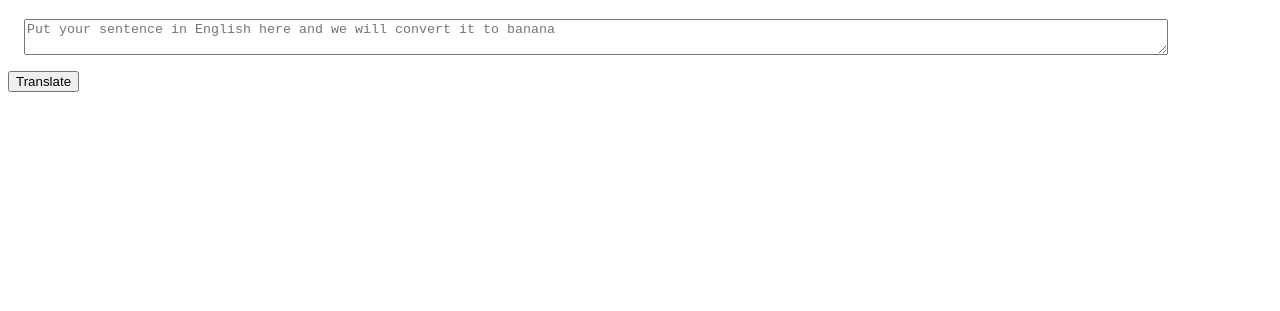
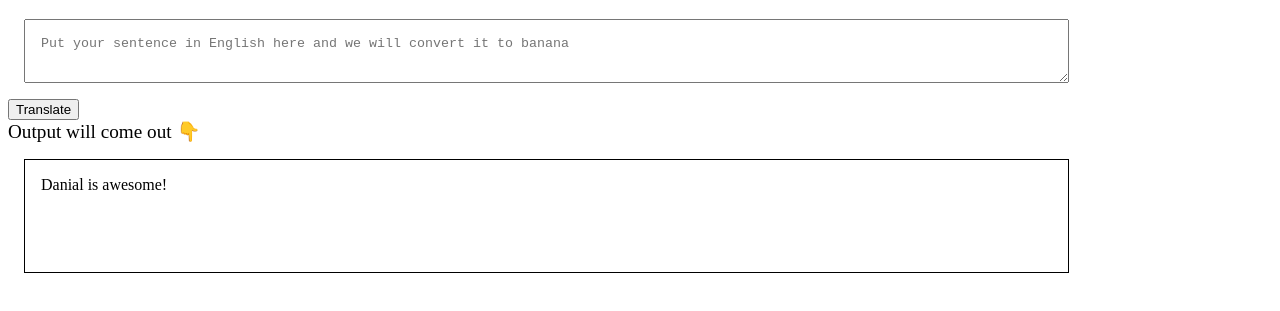
Before and after one commit to danialhabib/JavaScript-in-the-browser, a plain HTML site: page index.html in a window 1280 px wide. Shown: the part 61-372 px from the top of the page. Drawn offline with Linux system fonts and the light colour scheme.

Commit message:
input output processing done

```diff
--- a/app.js
+++ b/app.js
@@ -1,13 +1,19 @@
-var btnTranslate = document.querySelector("#btn-translate")
+var btnTranslate = document.querySelector("#btn-translate");
 var txtInput = document.querySelector("#txt-input");
+var outPutDiv = document.querySelector("#output");
 
 // btnTranslate.addEventListener("click", function clickEventHandler() {
 //     console.log("clicked!")
 // })
 
+// outputDiv.innerText = "Tanay Pratap"
+
+console.log(outPutDiv)
+
 function clickHandler() {
-    console.log("clicked!")
-    console.log("input", txtInput.value);
+    // console.log("clicked!")
+    // console.log("input", txtInput.value);
+    outPutDiv.innerText = "da da da a da ad  " + txtInput.value;
 };
 
 btnTranslate.addEventListener("click", clickHandler)
--- a/index.html
+++ b/index.html
@@ -9,9 +9,17 @@
 		<title>Document</title>
 		<style>
 			textarea {
-				width: 90%;
+				width: 80%;
 				display: block;
 				margin: 1rem;
+				padding: 1rem;
+			}
+			#output {
+				border: 1px solid black;
+				height: 10vh;
+				width: 80%;
+				margin: 1rem;
+				padding: 1rem;
 			}
 		</style>
 	</head>
@@ -20,6 +28,9 @@
 		<h1>talk banaaabanaaa</h1>
 		<textarea id="txt-input" placeholder="Put your sentence in English here and we will convert it to banana " ></textarea>
 		<button id="btn-translate">Translate</button>
+
+		<div style="font-size: larger;" >Output will come out 👇</div>
+		<div id="output">Danial is awesome!</div>
 		<script src="app.js"></script>
 	</body>
 </html>
```
